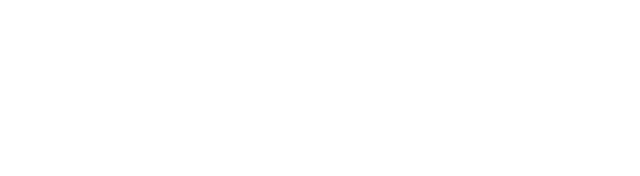
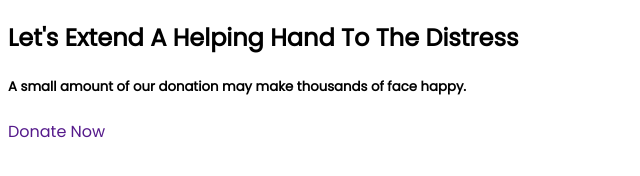
Before and after one commit to sagorrt/urgent-support, a plain HTML site: page index.html in a window 1280 px wide. Shown: the whole page, without its empty margins (0-640 px from the left). Drawn offline with Linux system fonts and the light colour scheme.

Commit message:
banner-text

```diff
--- a/index.html
+++ b/index.html
@@ -4,9 +4,30 @@
   <meta charset="UTF-8">
   <meta http-equiv="X-UA-Compatible" content="IE=edge">
   <meta name="viewport" content="width=device-width, initial-scale=1.0">
-  <title>Document</title>
+  <link rel="stylesheet" href="style.css">
+  <link rel="preconnect" href="https://fonts.googleapis.com">
+<link rel="preconnect" href="https://fonts.gstatic.com" crossorigin>
+<link href="https://fonts.googleapis.com/css2?family=Poppins&display=swap" rel="stylesheet">
+  <title>Urgent-Support</title>
 </head>
 <body>
+  <section>
+    <h1>Let's Extend A Helping Hand To The Distress</h1>
+    <h5>A small amount of our donation may make thousands of face happy.</h5>
+    <a class="button" href="">Donate Now</a>
 
+  </section>
+  <section>
+
+  </section>
+  <section>
+
+  </section>
+  <section>
+
+  </section>
+  <section>
+
+  </section>
 </body>
 </html>
--- /dev/null
+++ b/style.css
@@ -0,0 +1,6 @@
+body{
+  font-family: 'Poppins', sans-serif;
+}
+.button{
+  text-decoration: none;
+}
```
